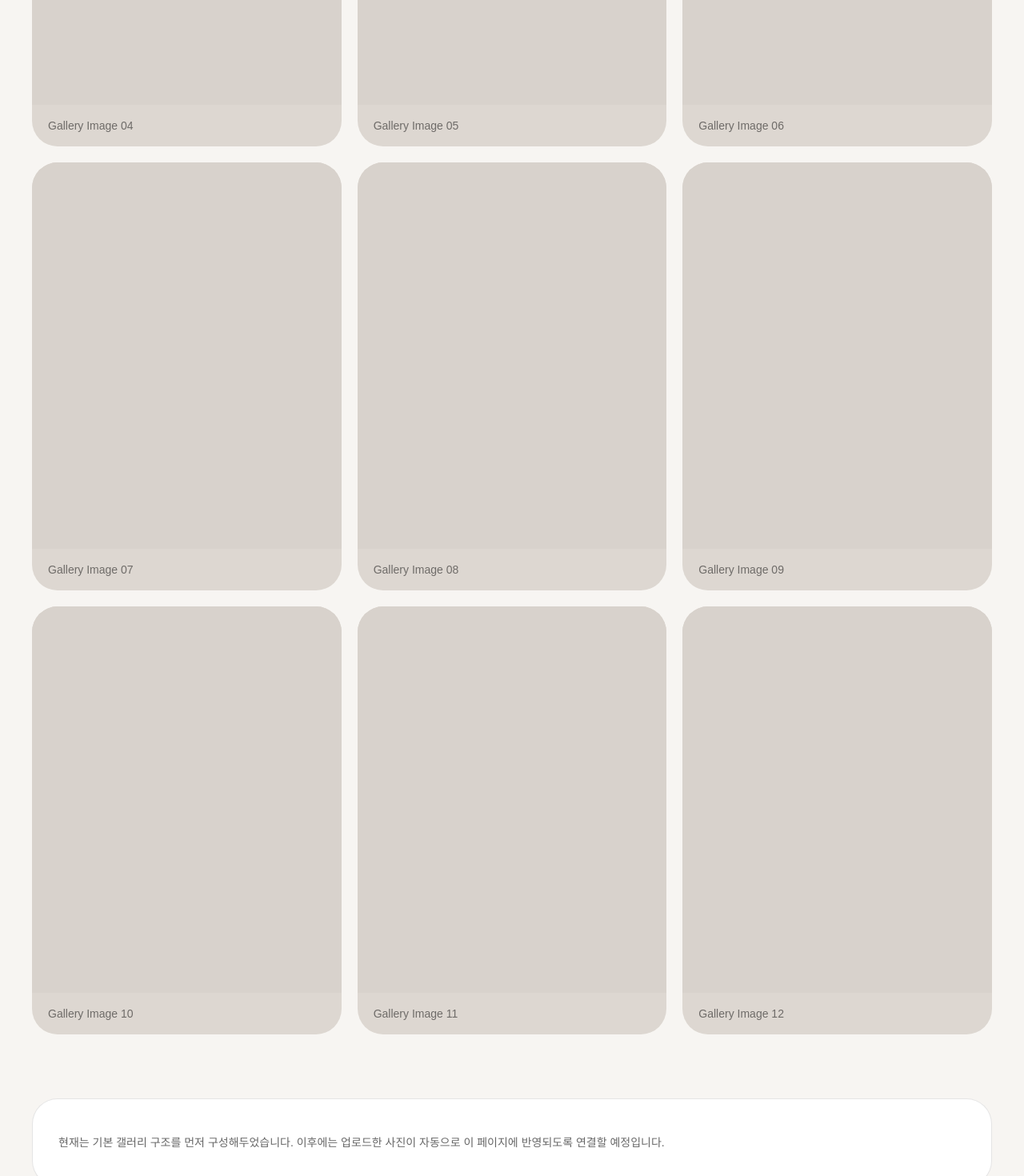
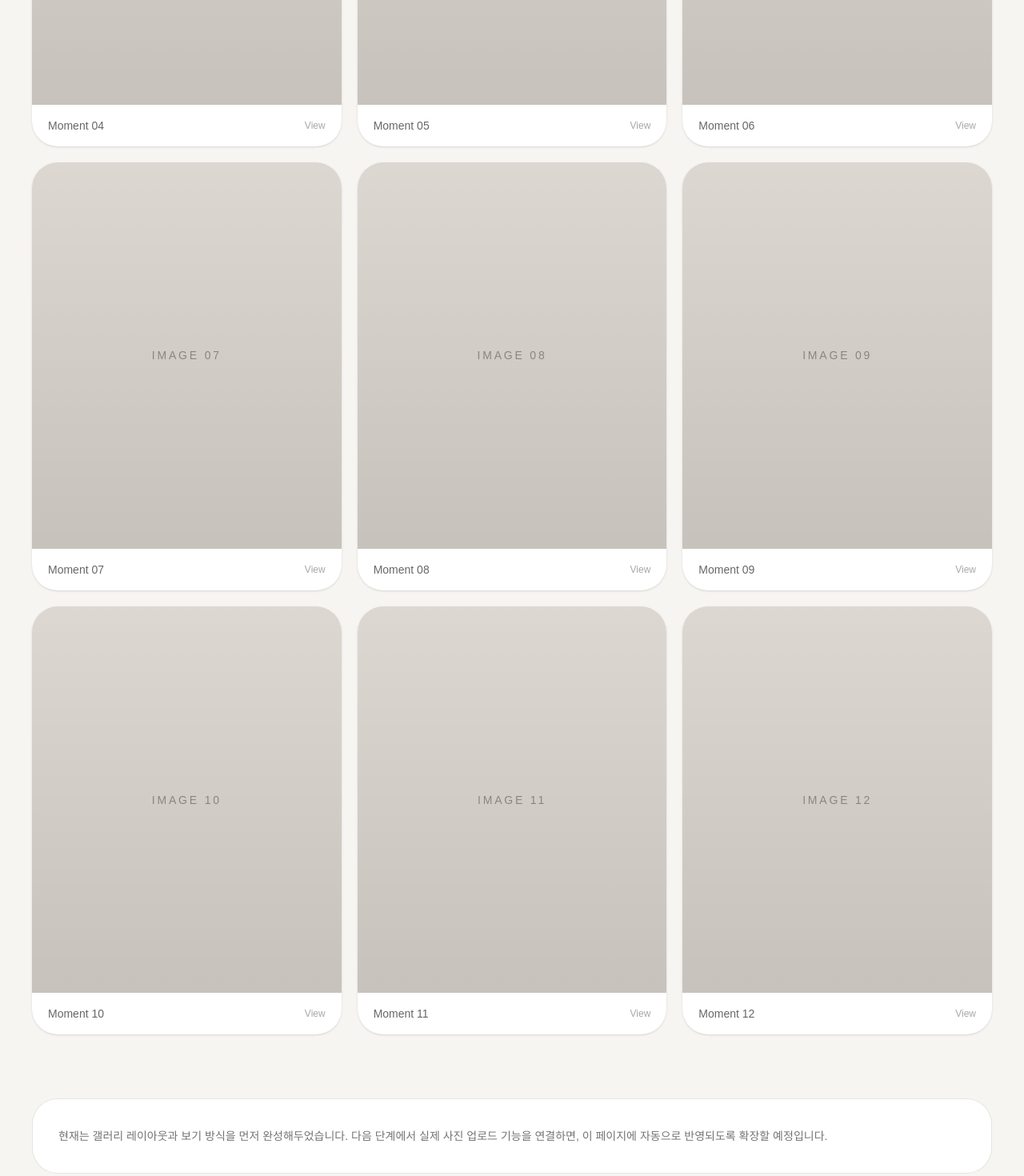
Before and after one commit to jaydenbrowngallery/jaydenbrown, a Next.js app: page /portfolio in a window 1280 px wide. Shown: the part 1300-2770 px from the top of the page at 80% size. Built offline with nearby package versions, Linux system fonts and the light colour scheme.

Commit message:
finalize gallery page layout

```diff
--- a/app/portfolio/page.tsx
+++ b/app/portfolio/page.tsx
@@ -1,59 +1,114 @@
+"use client";
+
+import { useState } from "react";
+
 const galleryItems = [
-  { id: 1, title: "Gallery Image 01" },
-  { id: 2, title: "Gallery Image 02" },
-  { id: 3, title: "Gallery Image 03" },
-  { id: 4, title: "Gallery Image 04" },
-  { id: 5, title: "Gallery Image 05" },
-  { id: 6, title: "Gallery Image 06" },
-  { id: 7, title: "Gallery Image 07" },
-  { id: 8, title: "Gallery Image 08" },
-  { id: 9, title: "Gallery Image 09" },
-  { id: 10, title: "Gallery Image 10" },
-  { id: 11, title: "Gallery Image 11" },
-  { id: 12, title: "Gallery Image 12" },
+  { id: 1, title: "Moment 01" },
+  { id: 2, title: "Moment 02" },
+  { id: 3, title: "Moment 03" },
+  { id: 4, title: "Moment 04" },
+  { id: 5, title: "Moment 05" },
+  { id: 6, title: "Moment 06" },
+  { id: 7, title: "Moment 07" },
+  { id: 8, title: "Moment 08" },
+  { id: 9, title: "Moment 09" },
+  { id: 10, title: "Moment 10" },
+  { id: 11, title: "Moment 11" },
+  { id: 12, title: "Moment 12" },
 ];
 
 export default function PortfolioPage() {
+  const [selectedId, setSelectedId] = useState<number | null>(null);
+
+  const selectedItem =
+    galleryItems.find((item) => item.id === selectedId) ?? null;
+
   return (
     <main className="min-h-screen bg-[#f7f5f2]">
       <section className="mx-auto max-w-7xl px-6 py-20 md:px-10">
         <div className="max-w-3xl">
-          <p className="text-xs tracking-[0.35em] text-black/45 uppercase">
+          <p className="text-xs uppercase tracking-[0.35em] text-black/45">
             Gallery
           </p>
+
           <h1 className="mt-4 text-4xl font-semibold leading-tight md:text-6xl">
             조용하고 따뜻한 순간들
           </h1>
+
           <p className="mt-6 text-base leading-8 text-black/60 md:text-lg">
-            과한 장면보다 자연스러운 흐름을,
-            어색한 포즈보다 편안한 분위기를 담고 싶습니다.
-            이 공간은 그런 순간들을 천천히 모아두는 갤러리입니다.
+            과한 장면보다 자연스러운 흐름을, 어색한 포즈보다 편안한 분위기를
+            담고 싶습니다. 이 공간은 그런 순간들을 천천히 모아두는
+            갤러리입니다.
           </p>
         </div>
 
         <div className="mt-14 grid gap-5 sm:grid-cols-2 lg:grid-cols-3">
-          {galleryItems.map((item) => (
+          {galleryItems.map((item, index) => (
             <button
               key={item.id}
-              className="group overflow-hidden rounded-[2rem] bg-[#ddd7d1] text-left transition hover:-translate-y-1"
               type="button"
+              onClick={() => setSelectedId(item.id)}
+              className="group overflow-hidden rounded-[2rem] bg-white text-left shadow-sm transition duration-300 hover:-translate-y-1 hover:shadow-md"
             >
-              <div className="aspect-[4/5] w-full bg-[#d8d2cc]" />
-              <div className="px-5 py-4">
-                <p className="text-sm text-black/50">{item.title}</p>
+              <div className="relative aspect-[4/5] w-full overflow-hidden bg-[#ddd7d1]">
+                <div className="absolute inset-0 bg-gradient-to-b from-transparent to-black/10" />
+                <div className="flex h-full items-center justify-center text-sm tracking-[0.2em] text-black/35 uppercase">
+                  Image {String(index + 1).padStart(2, "0")}
+                </div>
+              </div>
+
+              <div className="flex items-center justify-between px-5 py-4">
+                <p className="text-sm text-black/60">{item.title}</p>
+                <span className="text-xs text-black/35">View</span>
               </div>
             </button>
           ))}
         </div>
 
-        <div className="mt-20 rounded-[2rem] border border-black/10 bg-white px-8 py-10">
-          <p className="text-sm leading-7 text-black/60">
-            현재는 기본 갤러리 구조를 먼저 구성해두었습니다.
-            이후에는 업로드한 사진이 자동으로 이 페이지에 반영되도록
-            연결할 예정입니다.
+        <div className="mt-20 rounded-[2rem] border border-black/10 bg-white px-8 py-8">
+          <p className="text-sm leading-7 text-black/55">
+            현재는 갤러리 레이아웃과 보기 방식을 먼저 완성해두었습니다.
+            다음 단계에서 실제 사진 업로드 기능을 연결하면, 이 페이지에 자동으로
+            반영되도록 확장할 예정입니다.
           </p>
         </div>
       </section>
+
+      {selectedItem && (
+        <div
+          className="fixed inset-0 z-50 flex items-center justify-center bg-black/70 px-6 py-10"
+          onClick={() => setSelectedId(null)}
+        >
+          <div
+            className="relative w-full max-w-4xl rounded-[2rem] bg-white p-4 md:p-6"
+            onClick={(e) => e.stopPropagation()}
+          >
+            <button
+              type="button"
+              onClick={() => setSelectedId(null)}
+              className="absolute right-4 top-4 z-10 rounded-full bg-black px-4 py-2 text-xs text-white"
+            >
+              Close
+            </button>
+
+            <div className="overflow-hidden rounded-[1.5rem] bg-[#ddd7d1]">
+              <div className="aspect-[4/5] w-full md:aspect-[16/10]">
+                <div className="flex h-full items-center justify-center text-base tracking-[0.25em] text-black/35 uppercase">
+                  {selectedItem.title}
+                </div>
+              </div>
+            </div>
+
+            <div className="px-2 pb-2 pt-5 md:px-1">
+              <p className="text-lg font-medium text-black">{selectedItem.title}</p>
+              <p className="mt-2 text-sm leading-7 text-black/55">
+                나중에는 이 영역에 사진 설명이나 촬영 분위기, 간단한 메모를
+                넣을 수 있습니다.
+              </p>
+            </div>
+          </div>
+        </div>
+      )}
     </main>
   );
 }
```
